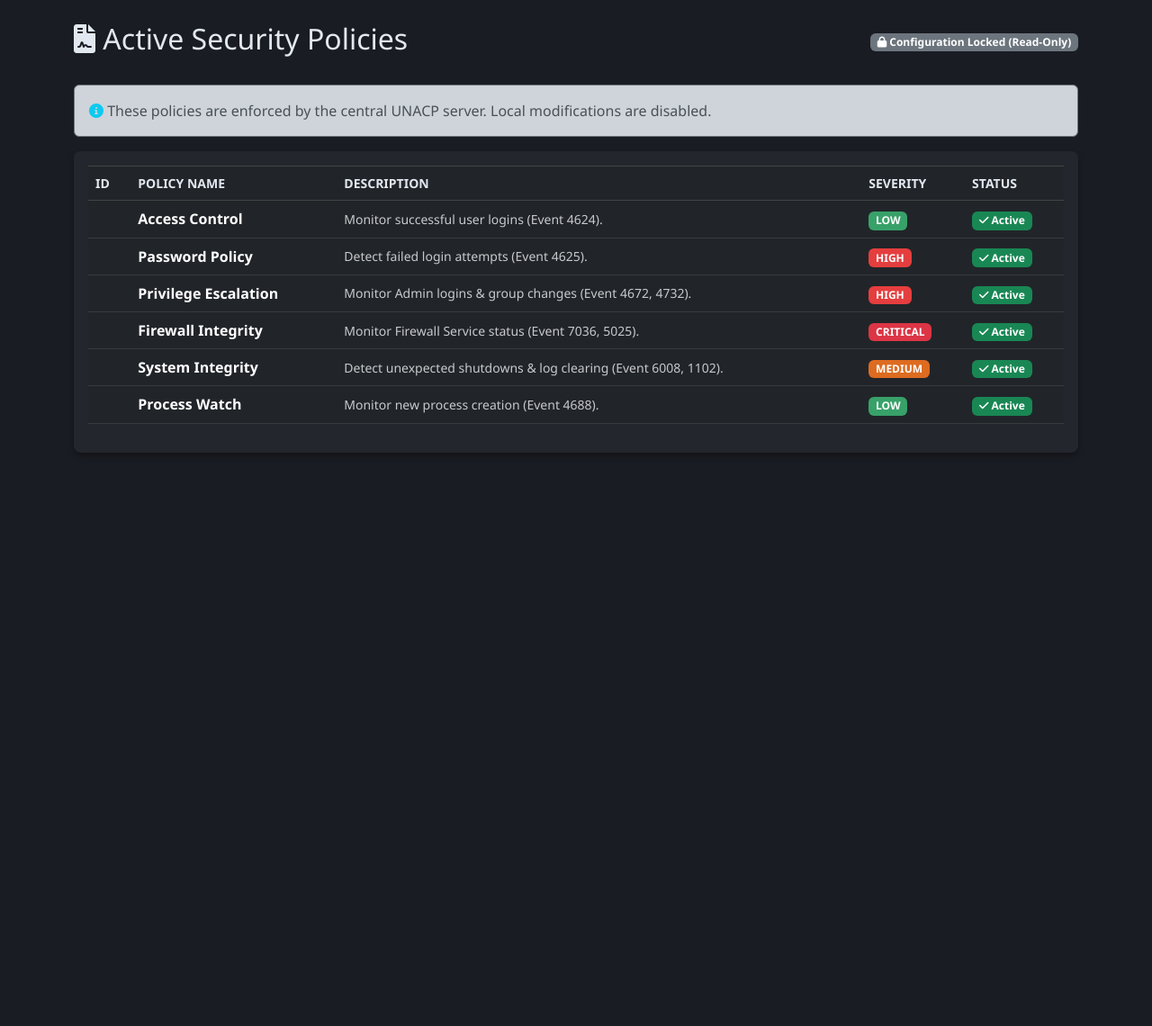
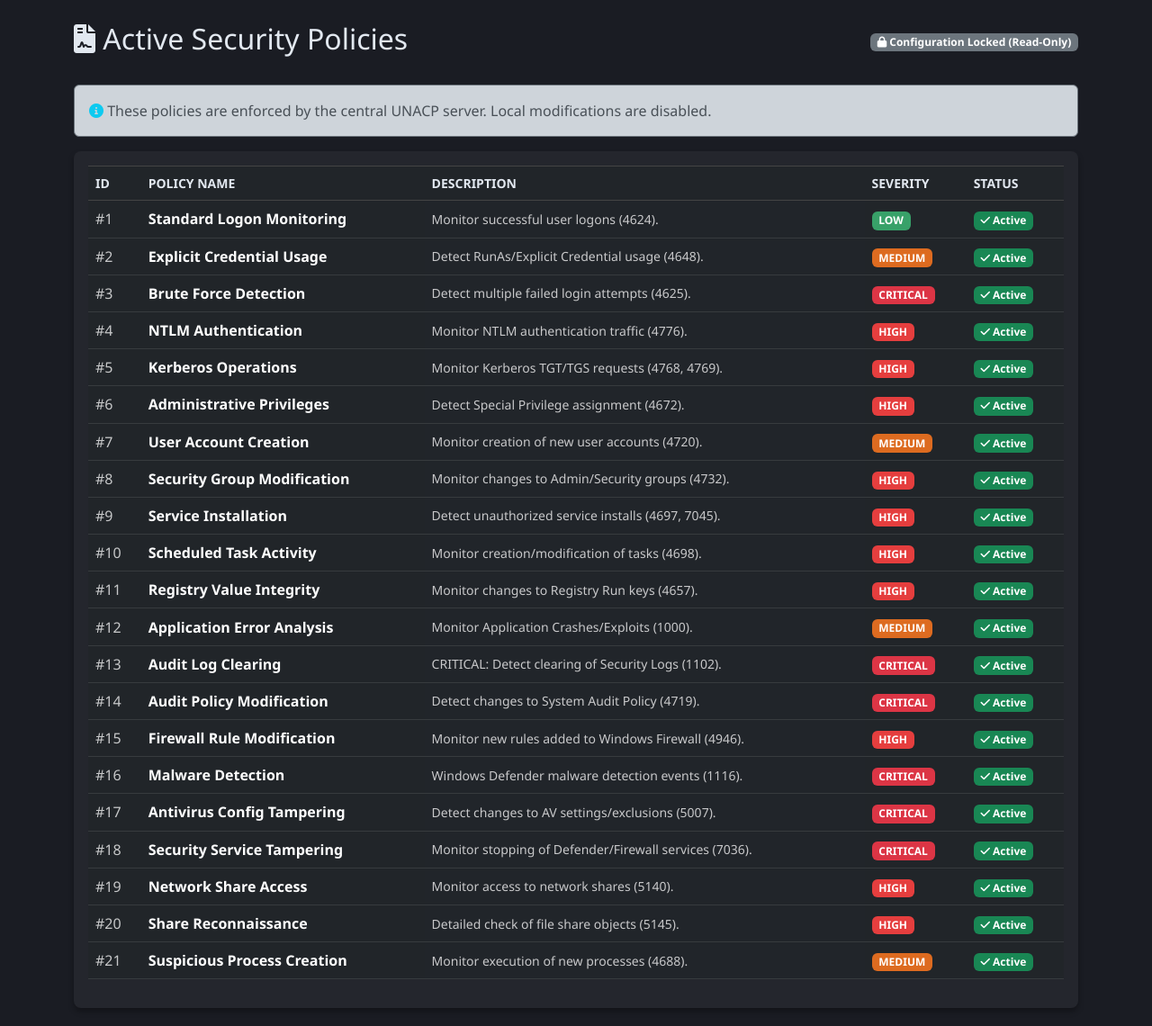
Before and after one commit to dhruv-jethwani/SIEM_Compliance, a Flask app: page /policies in a window 1280 px wide. Shown: the part 73-1213 px from the top of the page at 90% size. Before the commit the page ends 544 px from the top, so only its background shows below. Run offline with Flask 3, Linux system fonts and the light colour scheme.

Commit message:
Improving dashboard, report structure, adding policies and compliance score, add good UI

```diff
--- a/app.py
+++ b/app.py
@@ -14,7 +14,7 @@
     WINDOWS_SUPPORT = False
 
 app = Flask(__name__)
-app.config['SECRET_KEY'] = 'siem-secret-key-final-v2'
+app.config['SECRET_KEY'] = 'siem-secret-key-final-v6'
 app.config['SQLALCHEMY_DATABASE_URI'] = 'sqlite:///unacp.db'
 app.config['SQLALCHEMY_TRACK_MODIFICATIONS'] = False
 
@@ -23,20 +23,44 @@
 def setup_database():
     with app.app_context():
         db.create_all()
-        # Reset policies if needed or just add if empty
+        # Reset/Initialize with the MAXIMUM Policy Set
         if not Policy.query.first():
             defaults = [
-                Policy(name="Access Control", description="Monitor successful user logins (Event 4624).", severity="Low"),
-                Policy(name="Password Policy", description="Detect failed login attempts (Event 4625).", severity="High"),
-                Policy(name="Privilege Escalation", description="Monitor Admin logins & group changes (Event 4672, 4732).", severity="High"),
-                Policy(name="Firewall Integrity", description="Monitor Firewall Service status (Event 7036, 5025).", severity="Critical"),
-                Policy(name="System Integrity", description="Detect unexpected shutdowns & log clearing (Event 6008, 1102).", severity="Medium"),
-                Policy(name="Process Watch", description="Monitor new process creation (Event 4688).", severity="Low"),
+                # --- ACCESS & IDENTITY ---
+                Policy(name="Standard Logon Monitoring", description="Monitor successful user logons (4624).", severity="Low"),
+                Policy(name="Explicit Credential Usage", description="Detect RunAs/Explicit Credential usage (4648).", severity="Medium"),
+                Policy(name="Brute Force Detection", description="Detect multiple failed login attempts (4625).", severity="Critical"),
+                Policy(name="NTLM Authentication", description="Monitor NTLM authentication traffic (4776).", severity="High"),
+                Policy(name="Kerberos Operations", description="Monitor Kerberos TGT/TGS requests (4768, 4769).", severity="High"),
+
+                # --- PRIVILEGE & ACCOUNTS ---
+                Policy(name="Administrative Privileges", description="Detect Special Privilege assignment (4672).", severity="High"),
+                Policy(name="User Account Creation", description="Monitor creation of new user accounts (4720).", severity="Medium"),
+                Policy(name="Security Group Modification", description="Monitor changes to Admin/Security groups (4732).", severity="High"),
+
+                # --- PERSISTENCE & SYSTEM ---
+                Policy(name="Service Installation", description="Detect unauthorized service installs (4697, 7045).", severity="High"),
+                Policy(name="Scheduled Task Activity", description="Monitor creation/modification of tasks (4698).", severity="High"),
+                Policy(name="Registry Value Integrity", description="Monitor changes to Registry Run keys (4657).", severity="High"),
+                Policy(name="Application Error Analysis", description="Monitor Application Crashes/Exploits (1000).", severity="Medium"),
+
+                # --- DEFENSE EVASION ---
+                Policy(name="Audit Log Clearing", description="CRITICAL: Detect clearing of Security Logs (1102).", severity="Critical"),
+                Policy(name="Audit Policy Modification", description="Detect changes to System Audit Policy (4719).", severity="Critical"),
+                Policy(name="Firewall Rule Modification", description="Monitor new rules added to Windows Firewall (4946).", severity="High"),
+
+                # --- MALWARE & LATERAL MOVEMENT ---
+                Policy(name="Malware Detection", description="Windows Defender malware detection events (1116).", severity="Critical"),
+                Policy(name="Antivirus Config Tampering", description="Detect changes to AV settings/exclusions (5007).", severity="Critical"),
+                Policy(name="Security Service Tampering", description="Monitor stopping of Defender/Firewall services (7036).", severity="Critical"),
+                Policy(name="Network Share Access", description="Monitor access to network shares (5140).", severity="High"),
+                Policy(name="Share Reconnaissance", description="Detailed check of file share objects (5145).", severity="High"),
+                Policy(name="Suspicious Process Creation", description="Monitor execution of new processes (4688).", severity="Medium"),
             ]
             db.session.add_all(defaults)
             db.session.commit()
 
-# --- Routes ---
+# --- ROUTES ---
 
 @app.route('/')
 def dashboard():
@@ -46,16 +70,34 @@
     compliant = AuditLog.query.filter_by(compliance_status='Compliant').count()
     recent_logs = AuditLog.query.order_by(AuditLog.timestamp.desc()).limit(10).all()
 
+    # --- LOGIC: Calculate Last Failure for each Policy ---
+    all_policies_db = Policy.query.all()
+    policy_failures = []
+
+    for p in all_policies_db:
+        last_fail = AuditLog.query.filter_by(policy_name=p.name, compliance_status='Non-Compliant')\
+                                  .order_by(AuditLog.timestamp.desc()).first()
+
+        if last_fail:
+            policy_failures.append({
+                'name': p.name,
+                'severity': p.severity,
+                'last_failure_time': last_fail.timestamp,
+                'details': last_fail.details
+            })
+
+    policy_failures.sort(key=lambda x: x['last_failure_time'], reverse=True)
+
     return render_template('dashboard.html',
                            total_policies=total_policies,
                            total_logs=total_logs,
                            compliant=compliant,
                            non_compliant=non_compliant,
-                           recent_logs=recent_logs)
+                           recent_logs=recent_logs,
+                           policy_failures=policy_failures)
 
 @app.route('/policies')
 def policies():
-    # REMOVED: POST logic (User cannot add policies anymore)
     all_policies = Policy.query.all()
     return render_template('policies.html', policies=all_policies)
 
@@ -66,31 +108,86 @@
 
 @app.route('/reports')
 def reports():
-    high_fails = AuditLog.query.filter(AuditLog.compliance_status=='Non-Compliant').count()
-    logs = AuditLog.query.order_by(AuditLog.timestamp.desc()).limit(20000).all()
-    return render_template('reports.html', logs=logs, high_fails=high_fails)
+    total_logs = AuditLog.query.count()
 
-# --- Helper to process logs generically ---
+    if total_logs == 0:
+         return render_template('reports.html', logs=[], score=100, top_violations=[], critical_logs=[], recommendations=[])
+
+    # 1. Calculate Compliance Score
+    compliant_count = AuditLog.query.filter_by(compliance_status='Compliant').count()
+    score = round((compliant_count / total_logs) * 100, 1)
+
+    # 2. Identify Top Violations
+    violations = AuditLog.query.filter_by(compliance_status='Non-Compliant').all()
+    violation_counts = {}
+    for v in violations:
+        violation_counts[v.policy_name] = violation_counts.get(v.policy_name, 0) + 1
+
+    # Sort and get top 5
+    top_violations = sorted(violation_counts.items(), key=lambda item: item[1], reverse=True)[:5]
+
+    # 3. Identify ONLY Critical Severity Incidents (Updated Logic)
+    policies = Policy.query.all()
+    severity_map = {p.name: p.severity for p in policies}
+
+    critical_logs = []
+    recent_violations = AuditLog.query.filter_by(compliance_status='Non-Compliant').order_by(AuditLog.timestamp.desc()).limit(50).all()
+
+    for log in recent_violations:
+        sev = severity_map.get(log.policy_name, 'Medium')
+        # UPDATED: Only show CRITICAL logs here, ignoring High/Medium
+        if sev == 'Critical':
+            critical_logs.append({
+                'time': log.timestamp,
+                'policy': log.policy_name,
+                'details': log.details,
+                'severity': sev
+            })
+            if len(critical_logs) >= 5: break
+
+    # 4. Generate Remediation Recommendations (New Feature)
+    recommendations = []
+    for policy_name, count in top_violations:
+        if "Brute Force" in policy_name:
+            recommendations.append("Enable Account Lockout Policies (Threshold: 5 attempts) to mitigate brute force attacks.")
+        elif "Malware" in policy_name or "Antivirus" in policy_name:
+            recommendations.append("Isolate affected hosts immediately and initiate a full offline antivirus scan.")
+        elif "Audit Log" in policy_name:
+            recommendations.append("Investigate potential insider threat or compromise. Clearing audit logs is a major red flag.")
+        elif "Administrative" in policy_name:
+            recommendations.append("Review recent Admin access. Ensure Least Privilege principles are enforced.")
+        elif "Service" in policy_name or "Persistence" in policy_name:
+            recommendations.append("Verify the legitimacy of recently installed services. This is a common persistence technique.")
+
+    # Remove duplicates
+    recommendations = list(set(recommendations))[:4]
+    if not recommendations and score < 100:
+        recommendations.append("Review standard system hygiene and patch levels.")
+
+    # 5. Appendix Logs (Filtered to Violations Only)
+    # UPDATED: Max 100 entries, and ONLY non-compliant events. No more log dump.
+    appendix_logs = AuditLog.query.filter_by(compliance_status='Non-Compliant').order_by(AuditLog.timestamp.desc()).limit(20).all()
+
+    return render_template('reports.html',
+                           logs=appendix_logs,
+                           score=score,
+                           top_violations=top_violations,
+                           critical_logs=critical_logs,
+                           recommendations=recommendations)
+
+# --- ADVANCED LOG SCANNER ---
 def process_windows_log(log_type, cutoff_date, max_per_source):
-    """
-    Reads a specific Windows Event Log (Security or System) and returns a list of mapped AuditLog objects.
-    """
     new_logs_found = []
-
-    if not WINDOWS_SUPPORT:
-        return []
+    if not WINDOWS_SUPPORT: return []
 
     try:
-        server = 'localhost'
-        hand = win32evtlog.OpenEventLog(server, log_type)
+        hand = win32evtlog.OpenEventLog('localhost', log_type)
         flags = win32evtlog.EVENTLOG_BACKWARDS_READ | win32evtlog.EVENTLOG_SEQUENTIAL_READ
-
         imported = 0
 
         while imported < max_per_source:
             events = win32evtlog.ReadEventLog(hand, flags, 0)
-            if not events:
-                break
+            if not events: break
 
             for event in events:
                 if event.TimeGenerated < cutoff_date:
@@ -98,95 +195,88 @@
                     return new_logs_found
 
                 event_id = event.EventID & 0xFFFF
-
-                # --- EVENT MAPPING LOGIC ---
                 policy_name = None
                 status = "Compliant"
-                details = f"ID: {event_id} Source: {event.SourceName}"
+                details = f"ID: {event_id}"
 
-                # Security Log Events
+                # --- GRANULAR THREAT MAPPING ---
                 if log_type == 'Security':
-                    if event_id == 4624:
-                        policy_name = "Access Control"
-                        details = "Successful User Logon"
-                    elif event_id == 4625:
-                        policy_name = "Password Policy"
-                        status = "Non-Compliant"
-                        details = "FAILED LOGIN ATTEMPT"
+                    if event_id == 4625:
+                        policy_name, status, details = "Brute Force Detection", "Non-Compliant", "FAILED LOGIN (Brute Force Risk)"
+                    elif event_id == 4648:
+                        policy_name, status, details = "Explicit Credential Usage", "Compliant", "Logon using Explicit Credentials"
+                    elif event_id == 4776:
+                        policy_name, status, details = "NTLM Authentication", "Non-Compliant", "NTLM Validation Failed"
+                    elif event_id in [4768, 4769]:
+                        policy_name, details = "Kerberos Operations", "Kerberos Ticket Requested"
                     elif event_id == 4672:
-                        policy_name = "Privilege Escalation"
-                        status = "Non-Compliant" # Flag Admin login for demo
-                        details = "Admin/Special Privileges Assigned"
-                    elif event_id == 4732:
-                        policy_name = "Privilege Escalation"
-                        status = "Non-Compliant"
-                        details = "User Added to Local Admin Group"
+                        policy_name, status, details = "Administrative Privileges", "Non-Compliant", "Special Privileges (Admin)"
+                    elif event_id == 4720:
+                        policy_name, status, details = "User Account Creation", "Non-Compliant", "NEW USER ACCOUNT CREATED"
+                    elif event_id in [4732, 4756]:
+                        policy_name, status, details = "Security Group Modification", "Non-Compliant", "Member Added to Security Group"
+                    elif event_id == 4697:
+                        policy_name, status, details = "Service Installation", "Non-Compliant", "New Service Installed"
+                    elif event_id in [4698, 4700, 4702]:
+                        policy_name, status, details = "Scheduled Task Activity", "Non-Compliant", "Scheduled Task Created/Modified"
                     elif event_id == 1102:
-                        policy_name = "System Integrity"
-                        status = "Non-Compliant"
-                        details = "AUDIT LOG CLEARED (Suspicious Activity)"
-                    elif event_id == 5025:
-                        policy_name = "Firewall Integrity"
-                        status = "Non-Compliant"
-                        details = "Windows Firewall Service Stopped"
+                        policy_name, status, details = "Audit Log Clearing", "Non-Compliant", "AUDIT LOG CLEARED"
+                    elif event_id == 4719:
+                        policy_name, status, details = "Audit Policy Modification", "Non-Compliant", "Audit Policy Changed"
+                    elif event_id == 4946:
+                        policy_name, status, details = "Firewall Rule Modification", "Non-Compliant", "Firewall Exception Added"
+                    elif event_id == 4663:
+                        policy_name, details = "Registry Value Integrity", "Attempt to Access Object/File"
                     elif event_id == 4688:
-                        policy_name = "Process Watch"
-                        details = f"New Process Created" # Usually contains process name in data
-                    elif event_id == 5157:
-                        policy_name = "Firewall Integrity"
-                        status = "Compliant" # Blocking is good
-                        details = "Windows Filtering Platform Blocked a Connection"
+                        policy_name, details = "Suspicious Process Creation", "New Process Created"
+                    elif event_id == 4657:
+                        policy_name, status, details = "Registry Value Integrity", "Non-Compliant", "Registry Value Modified"
+                    elif event_id == 5140:
+                        policy_name, status, details = "Network Share Access", "Compliant", "Network Share Accessed"
+                    elif event_id == 5145:
+                        policy_name, status, details = "Share Reconnaissance", "Compliant", "Network Share Checked for Access"
+                    elif event_id == 4624:
+                        policy_name, details = "Standard Logon Monitoring", "Successful User Logon"
 
-                # System Log Events
+                # Check System Log
                 elif log_type == 'System':
-                    if event_id == 7036:
-                        # Service Control Manager - Check for Firewall or other critical services
-                        # Note: StringInserts usually contain service name
-                        service_name = event.StringInserts[0] if event.StringInserts else "Unknown"
-                        state = event.StringInserts[1] if event.StringInserts and len(event.StringInserts) > 1 else "Unknown"
+                    if event_id == 7045:
+                        policy_name, status, details = "Service Installation", "Non-Compliant", "New Service Installed"
+                    elif event_id == 7036:
+                        svc_name = str(event.StringInserts)
+                        if "stopped" in svc_name.lower():
+                            if any(x in svc_name for x in ["Defender", "MsMpEng", "SepMasterService", "MpsSvc"]):
+                                policy_name, status, details = "Security Service Tampering", "Non-Compliant", "Security Service STOPPED"
+                            else:
+                                pass # Generic stop
+                    elif event_id in [1116, 1117]:
+                        policy_name, status, details = "Malware Detection", "Non-Compliant", "Malware Detected/Action Taken"
+                    elif event_id == 5007:
+                        policy_name, status, details = "Antivirus Config Tampering", "Non-Compliant", "Defender Config Changed"
 
-                        if "Windows Defender Firewall" in service_name or "MpsSvc" in str(event.StringInserts):
-                            policy_name = "Firewall Integrity"
-                            if "stopped" in state.lower():
-                                status = "Non-Compliant"
-                                details = "Firewall Service STOPPED"
-                            else:
-                                status = "Compliant"
-                                details = "Firewall Service State Change"
-                        else:
-                            # Generic service noise, ignore or map to System
-                            pass
+                # Check Application Log
+                elif log_type == 'Application':
+                    if event_id == 1000:
+                        policy_name, status, details = "Application Error Analysis", "Non-Compliant", "Application Error/Crash Detected"
+                    elif event_id in [1116, 1117]:
+                        policy_name, status, details = "Malware Detection", "Non-Compliant", "Malware Detected"
 
-                    elif event_id == 6008:
-                        policy_name = "System Integrity"
-                        status = "Non-Compliant"
-                        details = "Unexpected System Shutdown Detected"
-                    elif event_id == 7045:
-                        policy_name = "System Integrity"
-                        status = "Non-Compliant" # New service install
-                        details = f"New Service Installed: {event.StringInserts[0] if event.StringInserts else 'Unknown'}"
-
-                # Only add if we matched a policy
+                # Add to list if matched
                 if policy_name:
-                    # Duplicate check
                     exists = AuditLog.query.filter_by(timestamp=event.TimeGenerated, details=details).first()
-
                     if not exists:
-                        log_entry = AuditLog(
+                        new_logs_found.append(AuditLog(
                             timestamp=event.TimeGenerated,
                             device_ip=socket.gethostbyname(socket.gethostname()),
                             user="System",
                             policy_name=policy_name,
                             compliance_status=status,
                             details=details
-                        )
-                        new_logs_found.append(log_entry)
+                        ))
                         imported += 1
 
         win32evtlog.CloseEventLog(hand)
-    except Exception as e:
-        print(f"Error reading {log_type}: {e}")
-
+    except Exception as e: print(f"Error reading {log_type}: {e}")
     return new_logs_found
 
 @app.route('/scan_logs')
@@ -195,28 +285,21 @@
         flash("Error: Windows Scan requires 'pywin32' library.", "danger")
         return redirect(url_for('dashboard'))
 
-    cutoff_date = datetime.now() - timedelta(days=3)
+    cutoff_date = datetime.now() - timedelta(days=30)
 
-    # Scan SECURITY Log
-    security_logs = process_windows_log('Security', cutoff_date, 10000)
+    security_logs = process_windows_log('Security', cutoff_date, 1000)
+    system_logs = process_windows_log('System', cutoff_date, 1000)
+    app_logs = process_windows_log('Application', cutoff_date, 500)
 
-    # Scan SYSTEM Log (New!)
-    system_logs = process_windows_log('System', cutoff_date, 20000)
-
-    all_new_logs = security_logs + system_logs
+    all_new_logs = security_logs + system_logs + app_logs
 
     if all_new_logs:
-        # Sort by time so they insert in order
         all_new_logs.sort(key=lambda x: x.timestamp)
-
-        for log in all_new_logs:
-            db.session.add(log)
-
+        for log in all_new_logs: db.session.add(log)
         db.session.commit()
-        flash(f"Scan Complete: Added {len(all_new_logs)} new events from Security & System logs.", "success")
+        flash(f"Scan Complete: Added {len(all_new_logs)} new events from all sources.", "success")
     else:
-        flash("Scan Complete: No new unique events found in the last 3 days.", "warning")
-
+        flash("Scan Complete: No new unique events found.", "warning")
     return redirect(url_for('dashboard'))
 
 if __name__ == '__main__':
--- a/templates/policies.html
+++ b/templates/policies.html
@@ -27,7 +27,7 @@
             <tbody>
                 {% for policy in policies %}
                 <tr>
-                    <td><span class="text-muted">#{{ policy.id }}</span></td>
+                    <td><span class="text-white opacity-75">#{{ policy.id }}</span></td>
                     <td>
                         <strong>{{ policy.name }}</strong>
                     </td>
```
Also changed, not shown: templates/dashboard.html (+52 -20 lines), templates/reports.html (+94 -24 lines).
